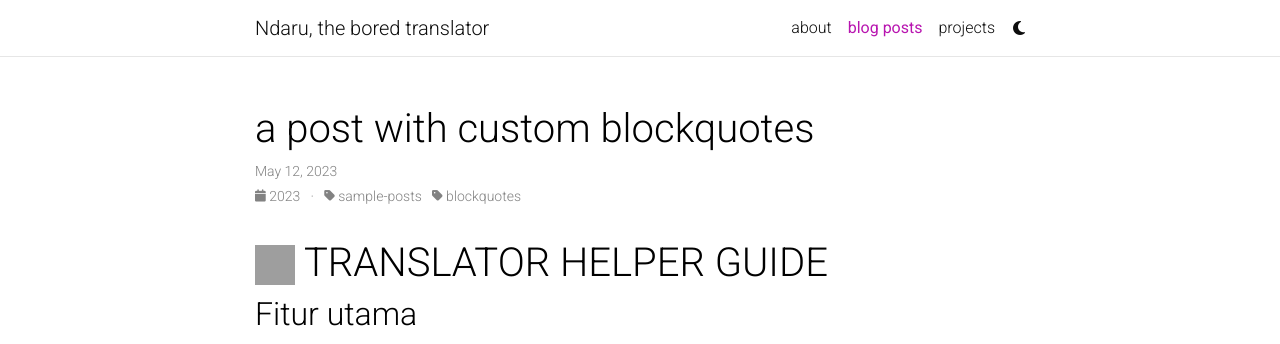
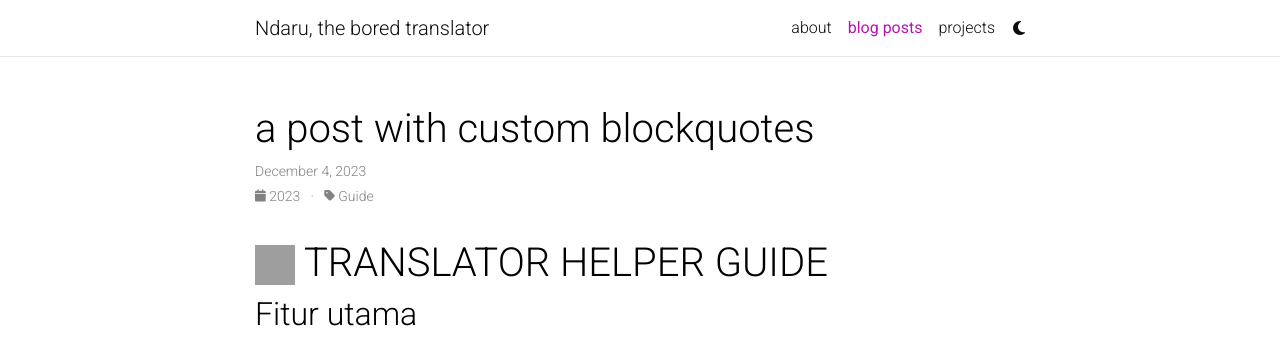
Before and after one commit to ndaruwibowo/ndaruwibowo.github.io, a Jekyll site: the page built from _posts/2023-12-4-translator-helper-help.md, in a window 1280 px wide and 900 px high. Shown: the top 344 px of the window. Built offline with Jekyll 4.4.1, drawn with Linux system fonts in a browser that asks for light colours; full-size pictures stand in for the smaller copies a plugin makes; comment, search, counter and statistics services are not loaded; a style sheet for code colours, icons or effects is not loaded; some of the changed lines change nothing that is shown; grey boxes are pictures that could not be loaded.

Commit message:
Update 2023-12-4-translator-helper-help.md

```diff
--- a/_posts/2023-12-4-translator-helper-help.md
+++ b/_posts/2023-12-4-translator-helper-help.md
@@ -1,12 +1,13 @@
 ---
 layout: post
 title: a post with custom blockquotes
-date: 2023-05-12 15:53:00-0400
-description: an example of a blog post with custom blockquotes
-categories: sample-posts blockquotes
-giscus_comments: true
+date: 2023-12-04
+description: Translator Helper Guide
+categories: Guide
+giscus_comments: false
 related_posts: true
 ---
+
 # <img src="https://github.com/ndaruwibowo/translator-helper/blob/main/img/_Logo%20Translator%20Helper.png" width="40" height="40"> TRANSLATOR HELPER GUIDE
 
 ## Fitur utama
```
